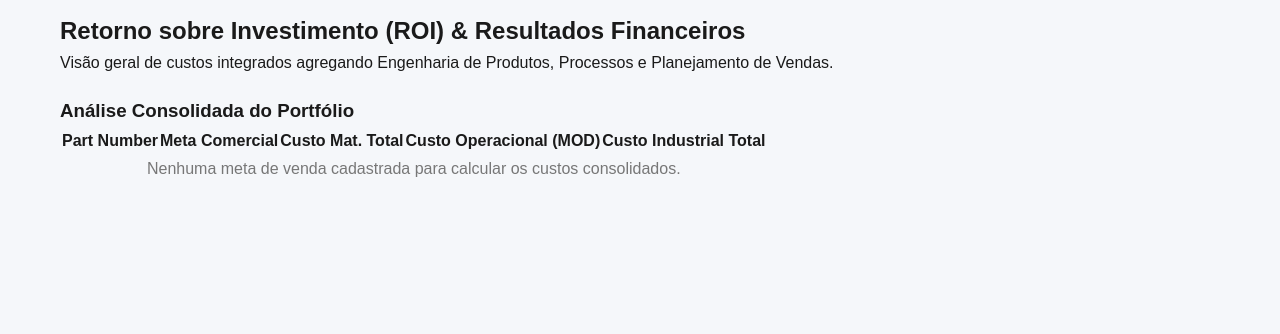
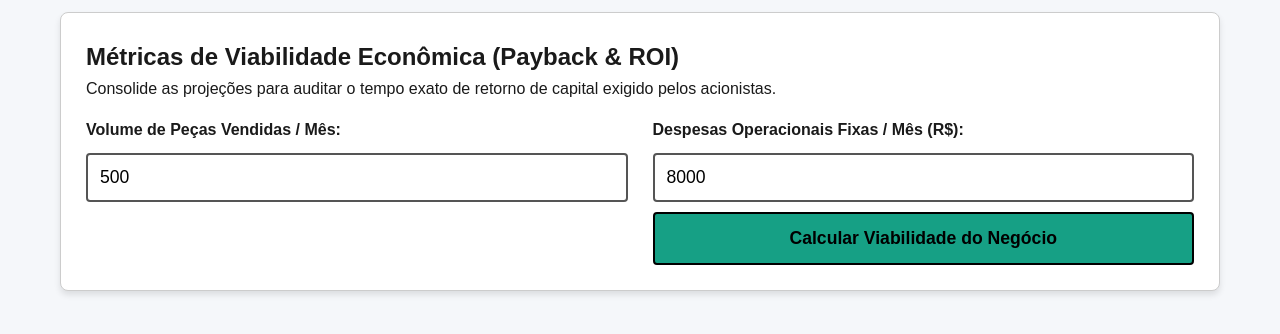
Before and after one commit to ProfRenatoPereira/admplan, a Flask app: page /retorno in a window 1280 px wide. Shown: the part 208-542 px from the top of the page. Run offline with Flask 3, Linux system fonts and the light colour scheme; some libraries are stand-ins or nearby versions.

Commit message:
Update retorno.html

```diff
--- a/templates/retorno.html
+++ b/templates/retorno.html
@@ -1,42 +1,23 @@
 {% extends 'base.html' %}
+
+{% block title %}Tempo de Retorno - TERCEIRO ADM ASSOCIADOS{% endblock %}
+
 {% block content %}
-<div class="container-gestao">
-    <h2>Retorno sobre Investimento (ROI) & Resultados Financeiros</h2>
-    <p class="subtitulo-painel">Visão geral de custos integrados agregando Engenharia de Produtos, Processos e Planejamento de Vendas.</p>
+<section class="card" aria-labelledby="tit-retorno">
+    <h2 id="tit-retorno">Métricas de Viabilidade Econômica (Payback & ROI)</h2>
+    <p>Consolide as projeções para auditar o tempo exato de retorno de capital exigido pelos acionistas.</p>
 
-    <div class="tabela-container" style="margin-top: 20px;">
-        <h3>Análise Consolidada do Portfólio</h3>
-        <table class="tabela-dados">
-            <thead>
-                <tr>
-                    <th>Part Number</th>
-                    <th>Meta Comercial</th>
-                    <th>Custo Mat. Total</th>
-                    <th>Custo Operacional (MOD)</th>
-                    <th>Custo Industrial Total</th>
-                </tr>
-            </thead>
-            <tbody>
-                {% for ind in indicadores %}
-                <tr>
-                    <td><strong>{{ ind.part_number }}</strong></td>
-                    <td>{{ ind.quantidade_meta }} un.</td>
-                    <td>R$ {{ "%.2f"|format(ind.mat_total * ind.quantidade_meta) }}</td>
-                    <td>R$ {{ "%.2f"|format(ind.mod_total * ind.quantidade_meta) }}</td>
-                    <td style="color: #0d47a1; font-weight: bold; background-color: #e3f2fd;">
-                        R$ {{ "%.2f"|format((ind.mat_total + ind.mod_total) * ind.quantidade_meta) }}
-                    </td>
-                </tr>
-                {% endfor %}
-                {% if not indicadores %}
-                <tr>
-                    <td colspan="5" style="text-align: center; color: #777;">
-                        Nenhuma meta de venda cadastrada para calcular os custos consolidados.
-                    </td>
-                </tr>
-                {% endif %}
-            </tbody>
-        </table>
+    <div class="grid-form">
+        <div class="form-group">
+            <label for="retVendasMensais">Volume de Peças Vendidas / Mês:</label>
+            <input type="number" id="retVendasMensais" value="500">
+        </div>
+        <div class="form-group">
+            <label for="retDespesasFixas">Despesas Operacionais Fixas / Mês (R$):</label>
+            <input type="number" id="retDespesasFixas" value="8000">
+            <button onclick="calcularTempoRetorno()" class="btn-primary">Calcular Viabilidade do Negócio</button>
+        </div>
     </div>
-</div>
+    <div id="resultadoRetorno" class="result-box" style="display:none;" role="region" aria-live="polite"></div>
+</section>
 {% endblock %}
```
